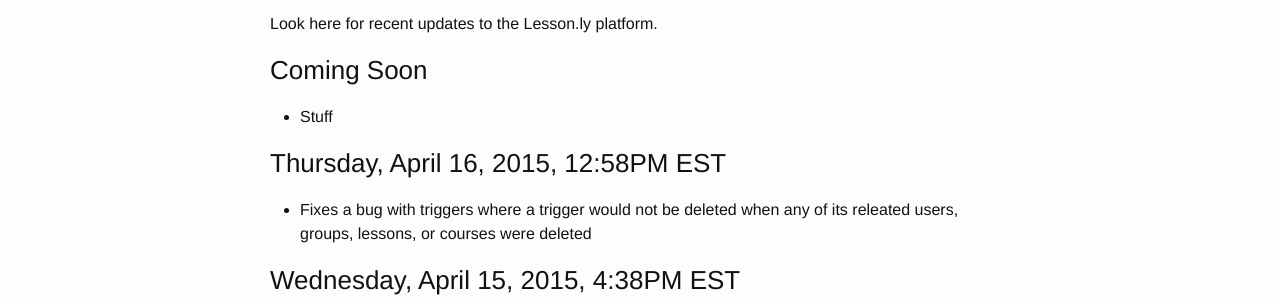
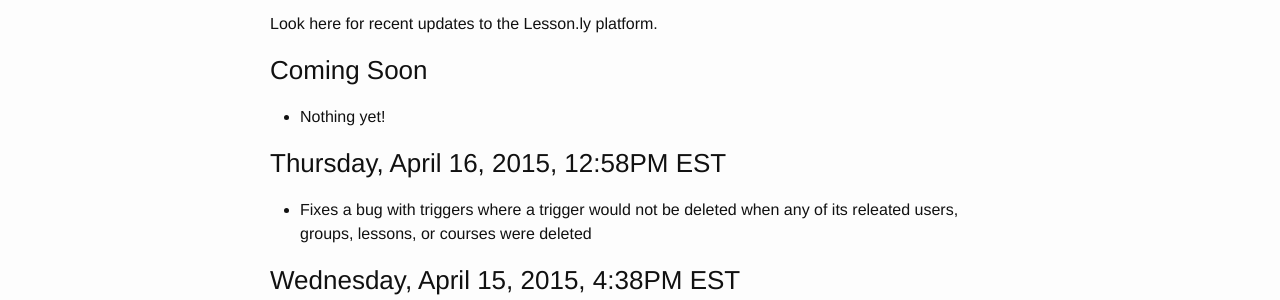
Before and after one commit to isabella232/lessonly.github.io, a Jekyll site: the page built from release-notes.md, in a window 1280 px wide. Shown: the part 166-466 px from the top of the page. Built offline with Jekyll 4.4.1, drawn with Linux system fonts in a browser that asks for light colours.

Commit message:
Changed "stuff" to something more friendly

```diff
--- a/release-notes.md
+++ b/release-notes.md
@@ -8,7 +8,7 @@
 
 ### Coming Soon
 
-- Stuff
+- Nothing yet!
 
 ### Thursday, April 16, 2015, 12:58PM EST
 
```
